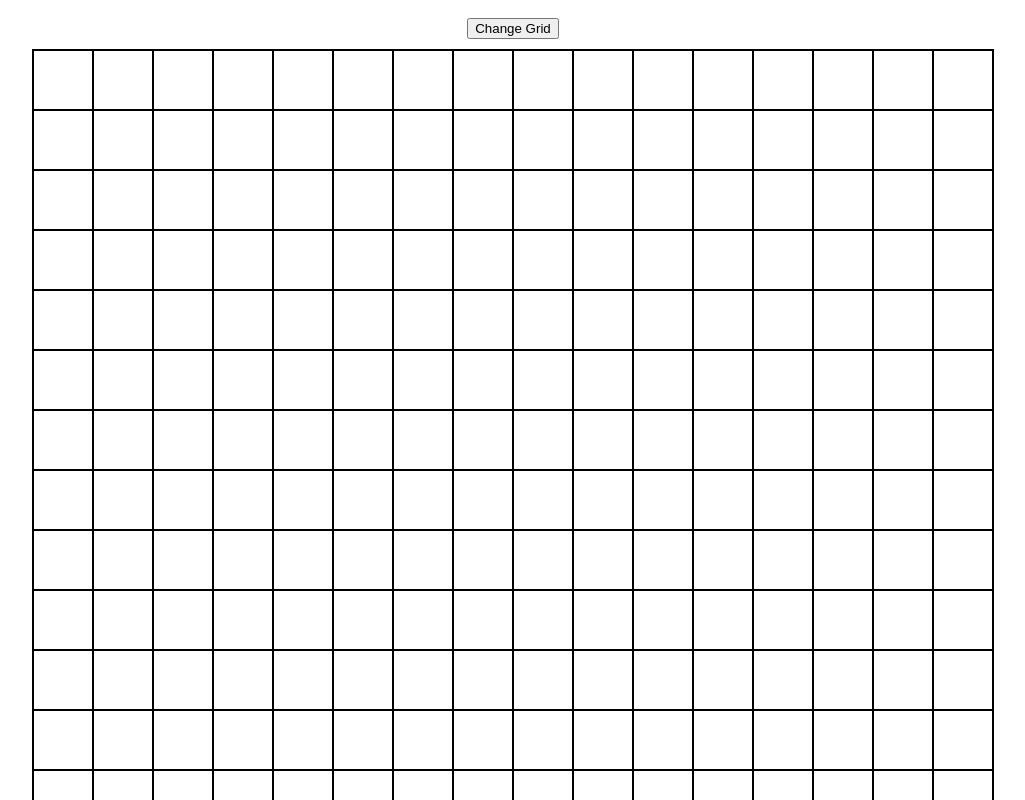
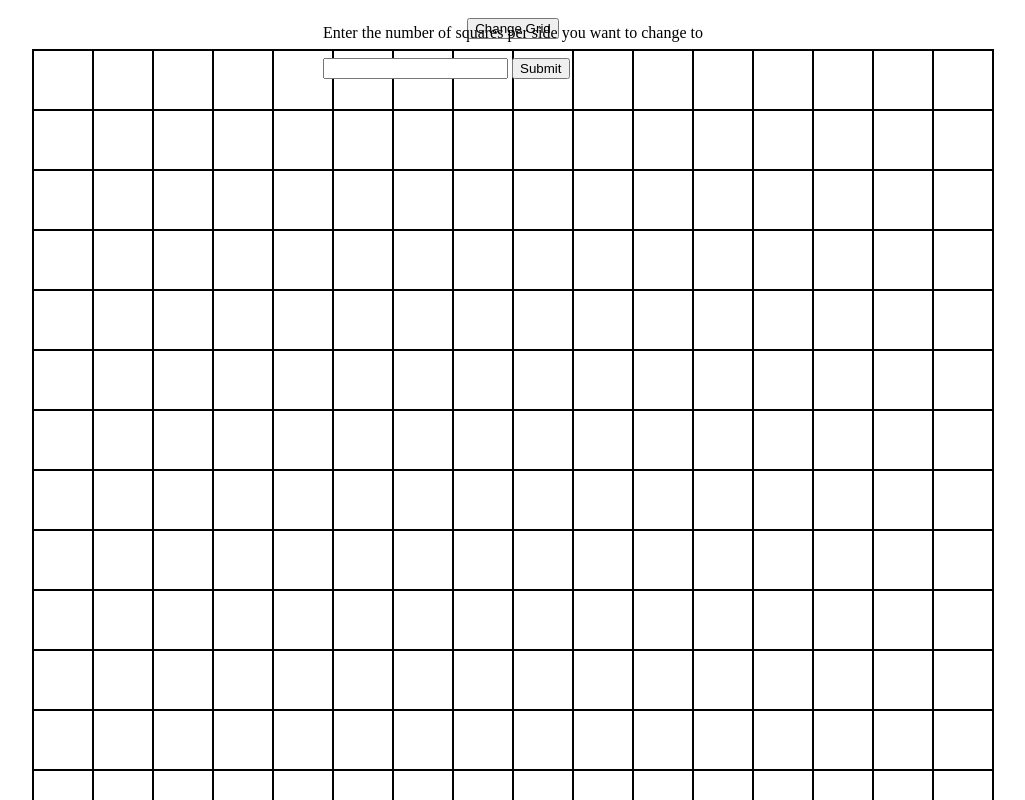
Before and after one commit to chaoticmewtral/sketchpad, a plain HTML site: page index.html in a window 1280 px wide. Both pictures are taken after a click on the button "Change Grid". Shown: the top 800 px of the page, without its empty margins (127-1152 px from the left). Drawn offline with Linux system fonts and the light colour scheme.

Commit message:
Add popUp() to changeGrid() in script.js

```diff
--- a/script.js
+++ b/script.js
@@ -38,20 +38,23 @@ function fillPixel() {
 //     container.appendChild(getNum);
 // }
 
-function popUp() {
-    const popUp = document.querySelector('#popUp');
-    popUp.classList.add('vis');
+function changeGrid() {
+    const btn = document.querySelector('#gridSize');
+    btn.addEventListener(('click'), () => {
+        const popUp = document.querySelector('#popUp');
+        popUp.classList.add('vis');
+    });
 }
 
-function changeGrid() {
-    const btn = document.querySelector('#gridSize');
-    btn.addEventListener(('click'), popUp());
-}
+// function popUp() {
+//     const popUp = document.querySelector('#popUp');
+//     popUp.classList.add('vis');
+// }
 
 function play() {
     addGrid();
     fillPixel();
-    changeGrid();
 }
 
 window.addEventListener('load', play());
+changeGrid();
--- a/style.css
+++ b/style.css
@@ -29,3 +29,8 @@ body {
 #popUp {
     display: none;
 }
+
+#popUp.vis {
+    display: block;
+    position: fixed;
+}
```
